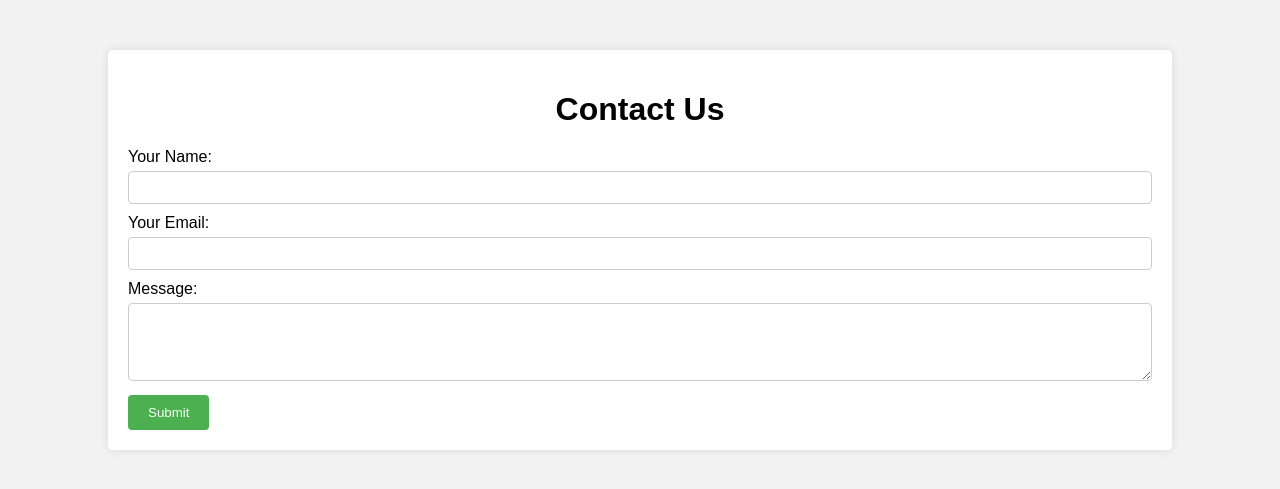
After one commit to AndreasGeorgantzelis/merge-php-framework, a PHP site: page /views/contact.php in a window 1280 px wide. The commit adds this page. Shown: the top 489 px of the page. Run offline with PHP 8.4, Linux system fonts and the light colour scheme.

Commit message:
chore : contact-home view

```diff
--- /dev/null
+++ b/views/contact.php
@@ -0,0 +1,76 @@
+<!DOCTYPE html>
+<html lang="en">
+<head>
+    <meta charset="UTF-8">
+    <meta name="viewport" content="width=device-width, initial-scale=1.0">
+    <title>Contact Us</title>
+    <!-- Add your CSS links or styles here -->
+    <style>
+        body {
+            font-family: Arial, sans-serif;
+            margin: 0;
+            padding: 0;
+            background-color: #f2f2f2;
+        }
+        .container {
+            width: 80%;
+            margin: auto;
+            padding: 20px;
+            background-color: #fff;
+            box-shadow: 0 0 10px rgba(0,0,0,0.1);
+            border-radius: 5px;
+            margin-top: 50px;
+        }
+        h1 {
+            text-align: center;
+            margin-bottom: 20px;
+        }
+        form {
+            margin-top: 20px;
+        }
+        label {
+            display: block;
+            margin-bottom: 5px;
+        }
+        input[type="text"],
+        textarea {
+            width: 100%;
+            padding: 8px;
+            margin-bottom: 10px;
+            border: 1px solid #ccc;
+            border-radius: 4px;
+            box-sizing: border-box;
+        }
+        input[type="submit"] {
+            background-color: #4CAF50;
+            color: white;
+            padding: 10px 20px;
+            border: none;
+            border-radius: 4px;
+            cursor: pointer;
+        }
+        input[type="submit"]:hover {
+            background-color: #45a049;
+        }
+    </style>
+</head>
+<body>
+
+<div class="container">
+    <h1>Contact Us</h1>
+    <form action="process_contact.php" method="post">
+        <label for="name">Your Name:</label>
+        <input type="text" id="name" name="name" required>
+
+        <label for="email">Your Email:</label>
+        <input type="text" id="email" name="email" required>
+
+        <label for="message">Message:</label>
+        <textarea id="message" name="message" rows="4" required></textarea>
+
+        <input type="submit" value="Submit">
+    </form>
+</div>
+
+</body>
+</html>
```
Also changed, not shown: public/dummyuser.json (added, +25 -0 lines), public/routes.php (+6 -1 lines), src/Application/Controller/ContactController.php (added, +14 -0 lines), src/Application/Controller/DummyController.php (deleted, +0 -15 lines), src/Application/Controller/HomeController.php (added, +15 -0 lines), users/user1.json (added, +9 -0 lines), views/home.php (+47 -2 lines).
